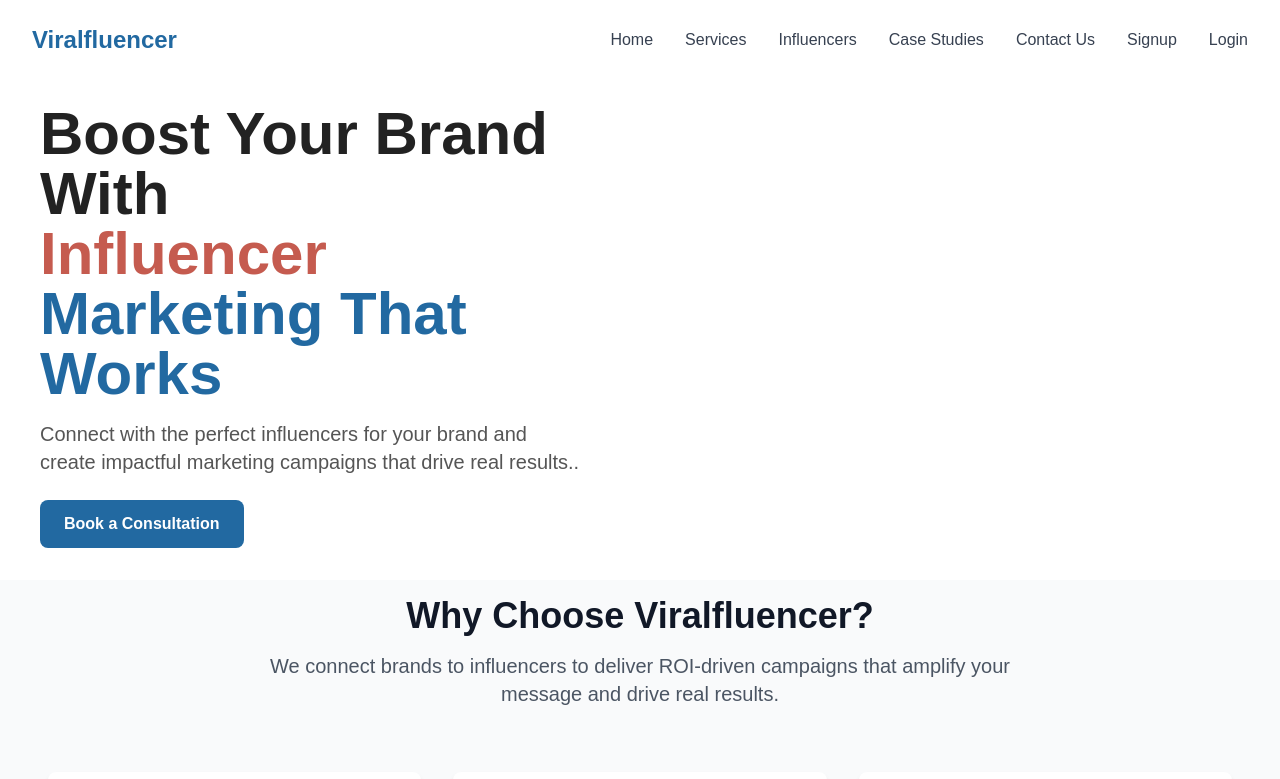
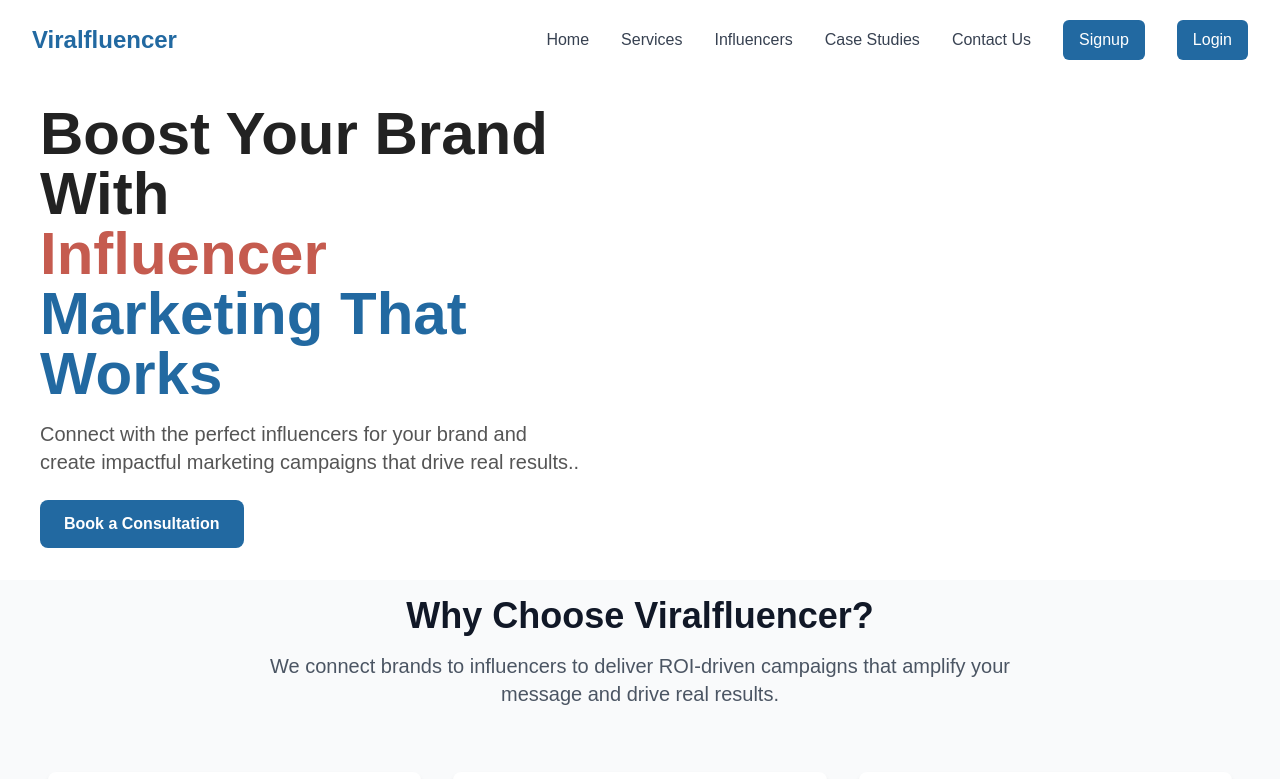
Before and after one commit to Ritikshroff/viralinfluencer, a React (Vite) app: page / in a window 1280 px wide. Shown: the top 779 px of the page. Built offline with nearby package versions, Linux system fonts and the light colour scheme.

Commit message:
button update

```diff
--- a/src/components/Header/Navbar.jsx
+++ b/src/components/Header/Navbar.jsx
@@ -16,8 +16,10 @@
           <NavLink href="/Influencer" label="Influencers" />
           <NavLink href="#case_studies" label="Case Studies" />
           <NavLink href="/submit-form" label="Contact Us" />
-          <NavLink href="/signup" label="Signup" />
-          <NavLink href="/login" label="Login" />
+          {/* <NavLink href="/signup" label="Signup" /> */}
+          {/* <NavLink href="/login" label="Login" /> */}
+          <ButtonContainer href="/signup" name='Signup' />
+          <ButtonContainer href="/login" name='Login' />
         </div>
 
         {/* Mobile Menu Button */}
@@ -73,18 +75,22 @@
         >
           Contact Us
         </a>
-          <a
+
+        {/* <a
           href="/signup"
           className="block px-4 py-2 text-[#555555] hover:text-[#2e70a1] transition duration-300"
         >
           Signup
-          </a>
-          <a
+        </a> */}
+        {/* <a
           href="/login"
           className="block px-4 py-2 text-[#555555] hover:text-[#2e70a1] transition duration-300"
         >
           Login
-          </a>
+        </a> */}
+
+        <a href="/signup" className='block px-4 py-2 text-[#555555] hover:text-[#2e70a1] transition duration-300'><button className="mt-4 md:mt-0 px-4 py-2 text-white bg-[#2269a1] rounded-md">Signup</button></a>
+        <a href="/login" className='block px-4 py-2 text-[#555555] hover:text-[#2e70a1] transition duration-300'><button className="mt-4 md:mt-0 px-4 py-2 text-white bg-[#2269a1] rounded-md">Login</button></a>
       </div>
     )}
   </nav>
@@ -99,4 +105,13 @@
   </a>
 );
 
+const ButtonContainer = ({ href, name = "Start Your Journey →" }) => (
+  <a
+    href={href}
+    className='justify-center flex flex-col md:flex-row items-center rounded-md'>
+    <button className="mt-4 md:mt-0 px-4 py-2 text-white bg-[#2269a1] rounded-md">{name}</button>
+  </a>
+);
+
+
 export default Navbar;
```
Lines whose indentation alone changed are shown as unchanged.
